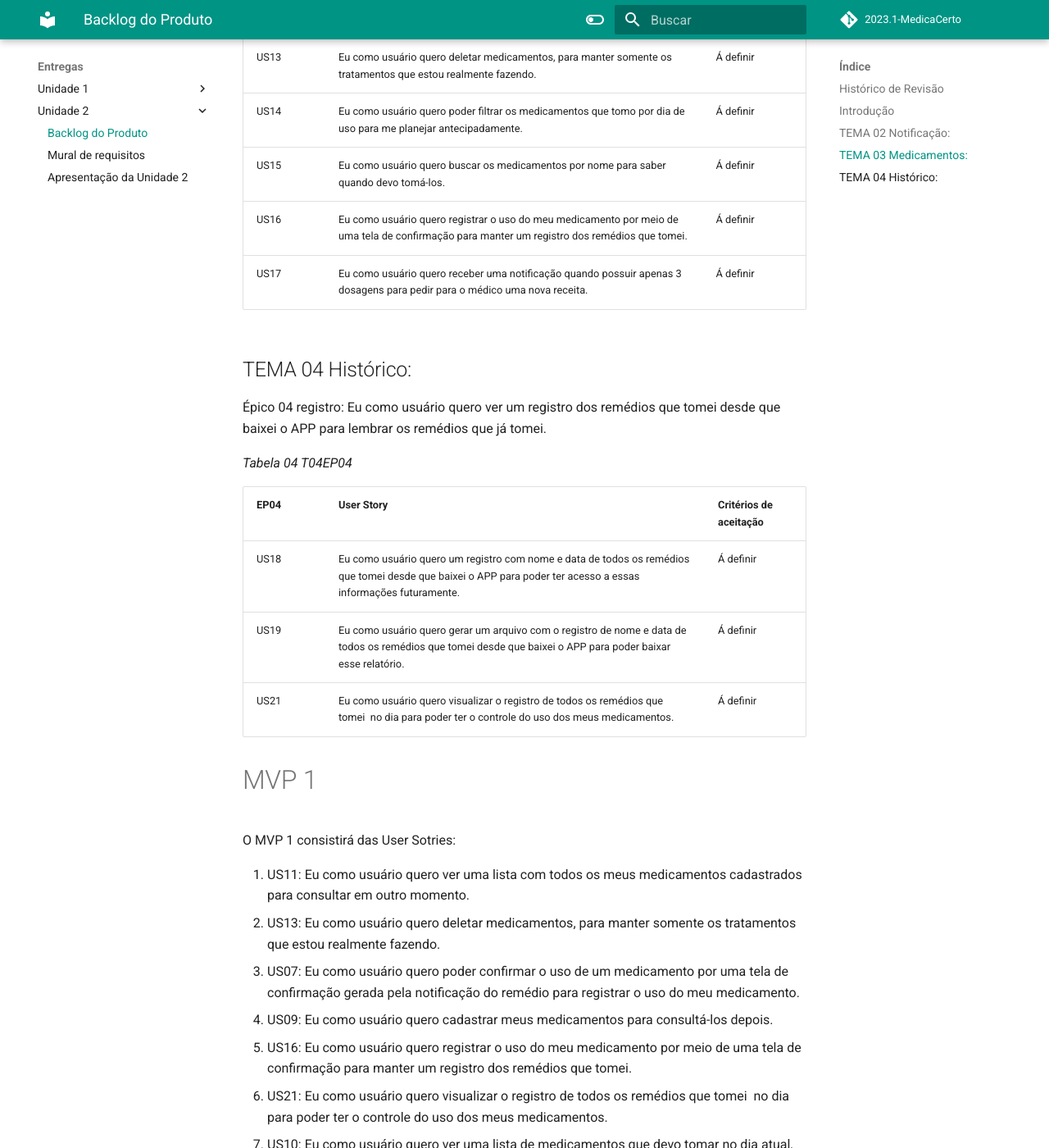
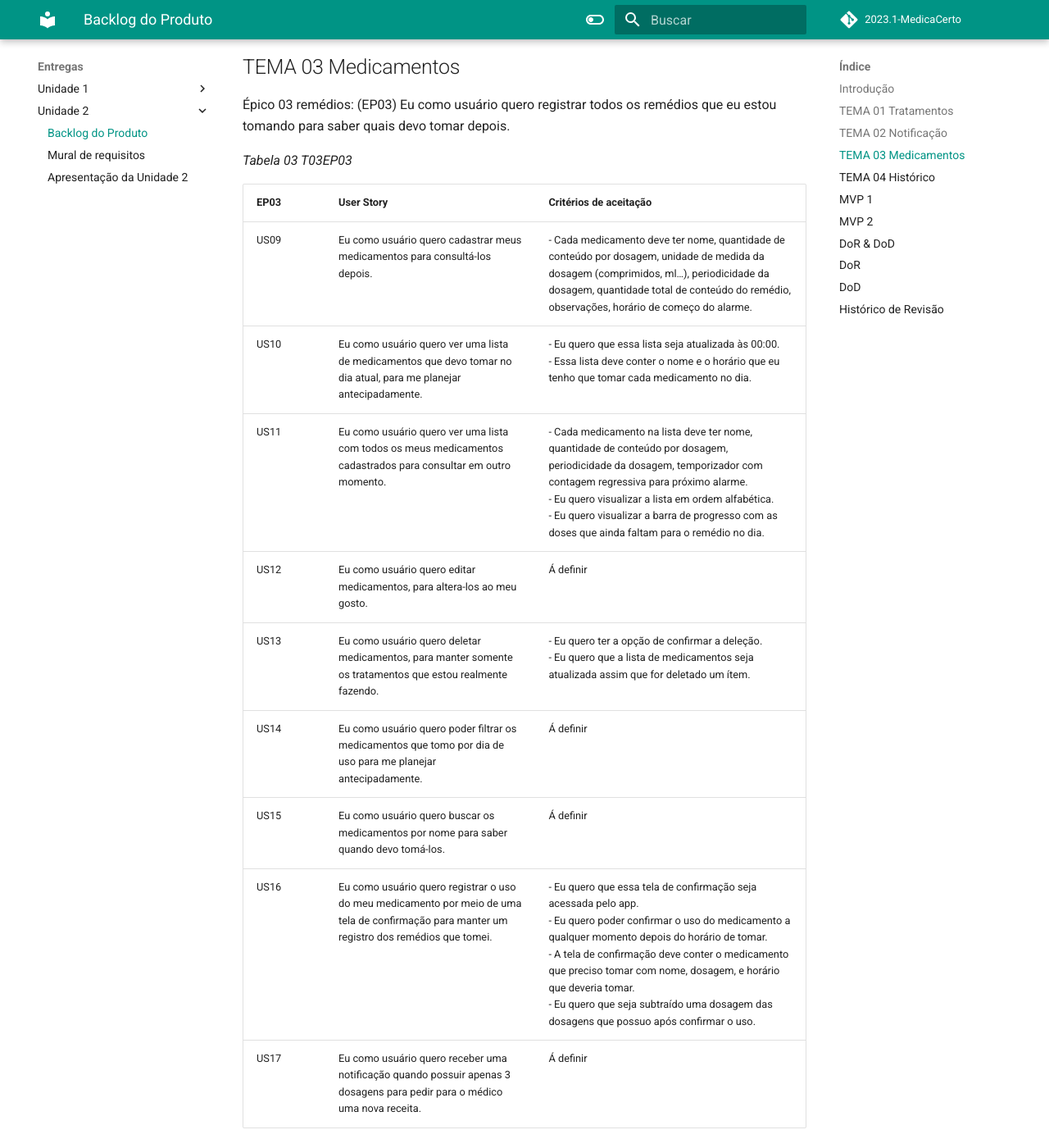
Before and after one commit to mdsreq-fga-unb/2023.1-Remediario, an MkDocs documentation site: the page built from docs/entregas/unidade2/Backlog.md, in a window 1280 px wide and 1400 px high, scrolled down 1749 px. Shown: the whole window at 82% size. Built offline with MkDocs 1.6.1 and Material for MkDocs 9.7.7, drawn with Linux system fonts in a browser that asks for light colours; comment, search, counter and statistics services are not loaded; some of the changed text lies outside the part shown.

Commit message:
Atualização criterios DoD e DoR

```diff
--- a/docs/entregas/unidade2/Backlog.md
+++ b/docs/entregas/unidade2/Backlog.md
@@ -1,17 +1,10 @@
 # Backlog
-
-## Histórico de Revisão
-
-| Data     | Versão | Descrição          | Autor                 |
-| -------- | ------ | ------------------ | --------------------- |
-| 17/05/23 | 1.0    | Criação do arquivo | Rodrigo               |
-| 25/05/23 | 1.1    | Alteração Requisitos| Rodrigo              |
 
 ## Introdução
 
 Nesta seção será dividido o Backlog a ser trabalhado nas sprints do projeto. Ele estará dividido em Temas (T), Épicos (EP) e User Stories (US).
 
-<!-- ## TEMA 01 Tratamentos:
+## TEMA 01 Tratamentos
 
 ÉPICO 01 Tratamentos Médicos: (EP01) Eu como usuário quero fazer um registro de todos os meus tratamentos médicos, para saber os remédios vinculados a ele.
 
@@ -22,9 +15,9 @@ _Tabela 01 T01EP01_
 | US01 | Eu como usuário quero listar os tratamentos registrados, para ter uma melhor visualização sobre eles. |
 | US02 | Eu como usuário quero editar tratamentos, para altera-los ao meu gosto. | Á definir |
 | US03 | Eu como usuário quero cadastrar tratamentos com medicamentos vinculados para acompanhá-los ao decorrer do tempo. | Á definir |
-| US04 | Eu como usuário quero deletar tratamentos, para manter somente os tratamentos que estou realmente fazendo. fazendo. | Á definir | -->
+| US04 | Eu como usuário quero deletar tratamentos, para manter somente os tratamentos que estou realmente fazendo. fazendo. | Á definir |
 
-## TEMA 02 Notificação:
+## TEMA 02 Notificação
 
 Épico 02 Notificações: (EP02) Eu como usuário quero ter a opção de receber uma notificação para tomar meus remédios na hora correta.
 
@@ -32,13 +25,13 @@ _Tabela 02 T02EP02_
 
 | EP02 | User Story | Critérios de aceitação |
 |------|------------|------------------------|
-| US05 | Eu como usuário quero possuir uma notificação vinculado ao horário correto de uso de meu medicamento para me lembrar de tomar o remédio. | Á definir |
+| US05 | Eu como usuário quero possuir uma notificação vinculado ao horário correto de uso de meu medicamento para me lembrar de tomar o remédio. | - Eu preciso que essa notificação apareça na tela de travamento do meu celular. |
 | US06 | Eu como usuário quero programar a notificação para tocar novamente daqui 5 minutos para eu poder me planejar melhor. | Á definir |
-| US07 | Eu como usuário quero poder confirmar o uso de um medicamento por uma tela de confirmação gerada pela notificação do remédio para registrar o uso do meu medicamento | Á definir |
+| US07 | Eu como usuário quero poder confirmar o uso de um medicamento por uma tela de confirmação gerada pela notificação do remédio para registrar o uso do meu medicamento | - Eu quero ser direcionado a tela de confirmação de uso pela notificação ao clicar. <br> - A notificação deve conter o medicamento que preciso tomar com nome, dosagem, e horário que deveria tomar.<br> - Eu quero que seja subtraído uma dosagem das dosagens que possuo após confirmar o uso. |
 | US08 | Eu como usuário quero visualizar um temporizador em contagem regressiva após confirmar na tela de confirmação para saber quando devo tomar minha próxima dose | Á definir |
 | US20 | Eu como usuário quero enviar uma mensagem programada para uma pessoa quando tiver poucas dosagens disponíveis para solicitar novos medicamentos antes de acabar. | Á definir |
 
-## TEMA 03 Medicamentos:
+## TEMA 03 Medicamentos
 
 Épico 03 remédios: (EP03) Eu como usuário quero registrar todos os remédios que eu estou tomando para saber quais devo tomar depois.
 
@@ -46,17 +39,17 @@ _Tabela 03 T03EP03_
 
 | EP03 | User Story | Critérios de aceitação |
 |------|------------|------------------------|
-| US09 | Eu como usuário quero cadastrar meus medicamentos para consultá-los depois. | Á definir |
-| US10 | Eu como usuário quero ver uma lista de medicamentos que devo tomar no dia atual, para me planejar antecipadamente. | Á definir |
-| US11 | Eu como usuário quero ver uma lista com todos os meus medicamentos cadastrados para consultar em outro momento. | Á definir |
+| US09 | Eu como usuário quero cadastrar meus medicamentos para consultá-los depois. | - Cada medicamento deve ter nome, quantidade de conteúdo por dosagem, unidade de medida da dosagem (comprimidos, ml…), periodicidade da dosagem, quantidade total de conteúdo do remédio, observações, horário de começo do alarme. |
+| US10 | Eu como usuário quero ver uma lista de medicamentos que devo tomar no dia atual, para me planejar antecipadamente. |- Eu quero que essa lista seja atualizada às 00:00.<br>- Essa lista deve conter o nome e o horário que eu tenho que tomar cada medicamento no dia.|
+| US11 | Eu como usuário quero ver uma lista com todos os meus medicamentos cadastrados para consultar em outro momento. | - Cada medicamento na lista deve ter nome, quantidade de conteúdo por dosagem, periodicidade da dosagem, temporizador com contagem regressiva para próximo alarme. <br> - Eu quero visualizar a lista em ordem alfabética. <br> - Eu quero visualizar a barra de progresso com as doses que ainda faltam para o remédio no dia.|
 | US12 | Eu como usuário quero editar medicamentos, para altera-los ao meu gosto. | Á definir |
-| US13 | Eu como usuário quero deletar medicamentos, para manter somente os tratamentos que estou realmente fazendo. | Á definir |
+| US13 | Eu como usuário quero deletar medicamentos, para manter somente os tratamentos que estou realmente fazendo. | - Eu quero ter a opção de confirmar a deleção.<br>- Eu quero que a lista de medicamentos seja atualizada assim que for deletado um ítem. |
 | US14 | Eu como usuário quero poder filtrar os medicamentos que tomo por dia de uso para me planejar antecipadamente. | Á definir |
 | US15 | Eu como usuário quero buscar os medicamentos por nome para saber quando devo tomá-los. | Á definir |
-| US16 | Eu como usuário quero registrar o uso do meu medicamento por meio de uma tela de confirmação para manter um registro dos remédios que tomei. | Á definir |
+| US16 | Eu como usuário quero registrar o uso do meu medicamento por meio de uma tela de confirmação para manter um registro dos remédios que tomei. | - Eu quero que essa tela de confirmação seja acessada pelo app. <br>- Eu quero poder confirmar o uso do medicamento a qualquer momento depois do horário de tomar. <br>- A tela de confirmação deve conter o medicamento que preciso tomar com nome, dosagem, e horário que deveria tomar. <br>- Eu quero que seja subtraído uma dosagem das dosagens que possuo após confirmar o uso. <br>|
 | US17 | Eu como usuário quero receber uma notificação quando possuir apenas 3 dosagens para pedir para o médico uma nova receita. | Á definir |
 
-## TEMA 04 Histórico:
+## TEMA 04 Histórico
 
 Épico 04 registro: Eu como usuário quero ver um registro dos remédios que tomei desde que baixei o APP para lembrar os remédios que já tomei.
 
@@ -66,9 +59,9 @@ _Tabela 04 T04EP04_
 |------|------------|------------------------|
 | US18 | Eu como usuário quero um registro com nome e data de todos os remédios que tomei desde que baixei o APP para poder ter acesso a essas informações futuramente. | Á definir |
 | US19 | Eu como usuário quero gerar um arquivo com o registro de nome e data de todos os remédios que tomei desde que baixei o APP para poder baixar esse relatório. | Á definir |
-| US21 | Eu como usuário quero visualizar o registro de todos os remédios que tomei  no dia para poder ter o controle do uso dos meus medicamentos. | Á definir |
+| US21 | Eu como usuário quero visualizar o registro de todos os remédios que tomei  no dia para poder ter o controle do uso dos meus medicamentos. |- Eu quero poder diferenciar visualmente (pela coloração) os remédios que eu tomei dos que eu não tomei.<br>- Eu quero ver o horário que tomei o remédio.|
 
-# MVP 1
+## MVP 1
 
 O MVP 1 consistirá das User Sotries:
 
@@ -81,7 +74,7 @@ O MVP 1 consistirá das User Sotries:
  7. US10: Eu como usuário quero ver uma lista de medicamentos que devo tomar no dia atual, para me planejar antecipadamente.
  8. US05: Eu como usuário quero possuir uma notificação vinculado ao horário correto de uso de meu medicamento para me lembrar de tomar o remédio.
 
-# MVP 2
+## MVP 2
 
 O MVP 2 consistirá das User Stories:
 
@@ -93,3 +86,31 @@ O MVP 2 consistirá das User Stories:
  6. US18: Eu como usuário quero um registro com nome e data de todos os remédios que tomei desde que baixei o APP para poder ter acesso a essas informações futuramente.
  7. US19: Eu como usuário quero gerar um arquivo com o registro de nome e data de todos os remédios que tomei desde que baixei o APP para poder baixar esse relatório.
  8. US12: Eu como usuário quero editar medicamentos, para altera-los ao meu gosto.
+
+## DoR & DoD
+
+ O DoR (Definition of Ready // Definição de Pronto) e o DoD ((Definition of Done // Definição de Feito)) definem o que é estar pronto para desenvolvimento, e o que é estar feito para a equipe do projeto. Sendo assim, abaixo será apresentado o DoR e o DoD para a equipe.
+
+## DoR
+
+ Para iniciar o desenvolvimento de cada US é necessário que ela cumpra alguns requisitos, sendo eles:
+
+ - O seu protótipo está feito e claro compreendido para toda equipe.
+ - A US está pronta quando foi refinada e todos seus aspectos são conhecidos pela equipe.
+ - Os seus critérios de aceitação são claros compreendidos para toda equipe.
+
+## DoD
+
+Para uma US ser considerada concluída, é necessário que ela cumpra alguns requisitos, sendo eles:
+
+ - Cumprir com todos os critérios de aceitação.
+ - Estar completamente funcional para o usuário.
+ - Passar em testes de usabilidade no emulador.
+
+## Histórico de Revisão
+
+| Data     | Versão | Descrição          | Autor                 |
+| -------- | ------ | ------------------ | --------------------- |
+| 17/05/23 | 1.0    | Criação do arquivo | Rodrigo               |
+| 25/05/23 | 1.1    | Alteração Requisitos| Rodrigo              |
+| 18/06/23 | 1.2    | Inclusão critérios | Rodrigo               |
```
